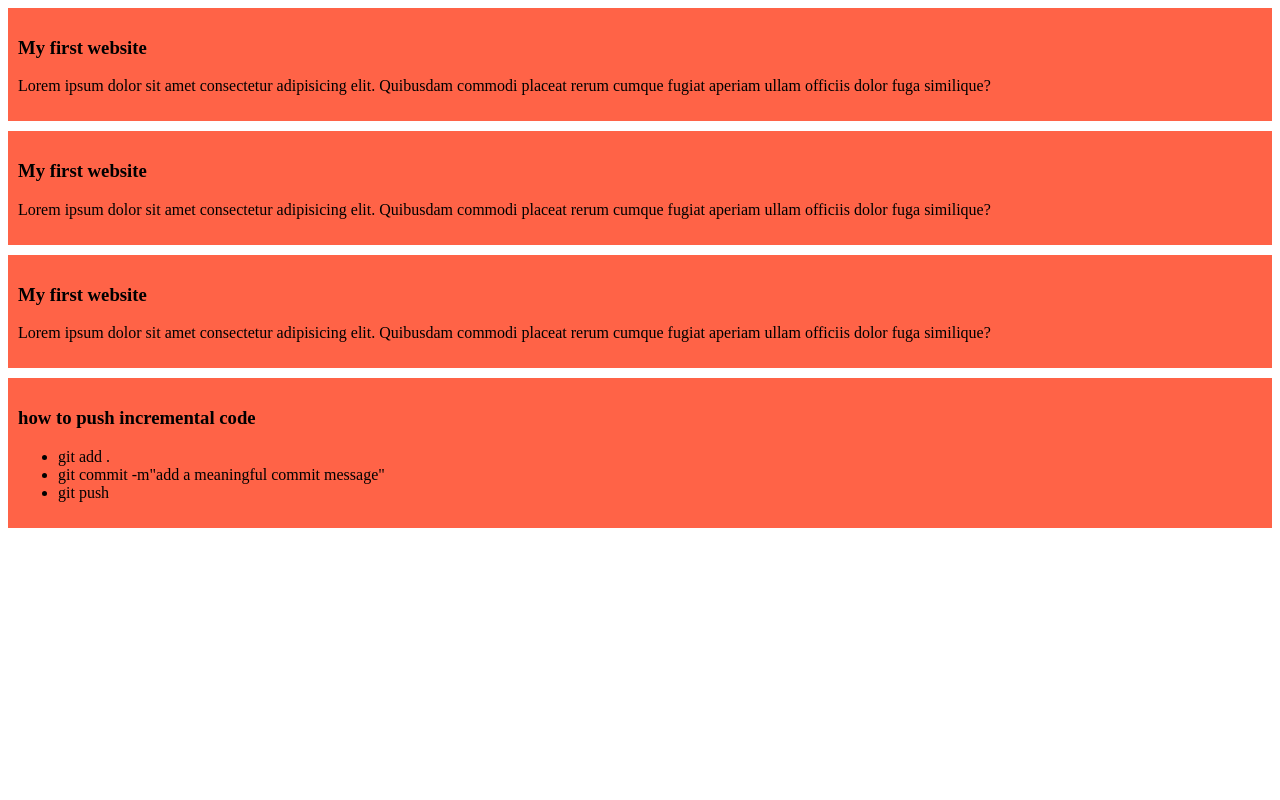
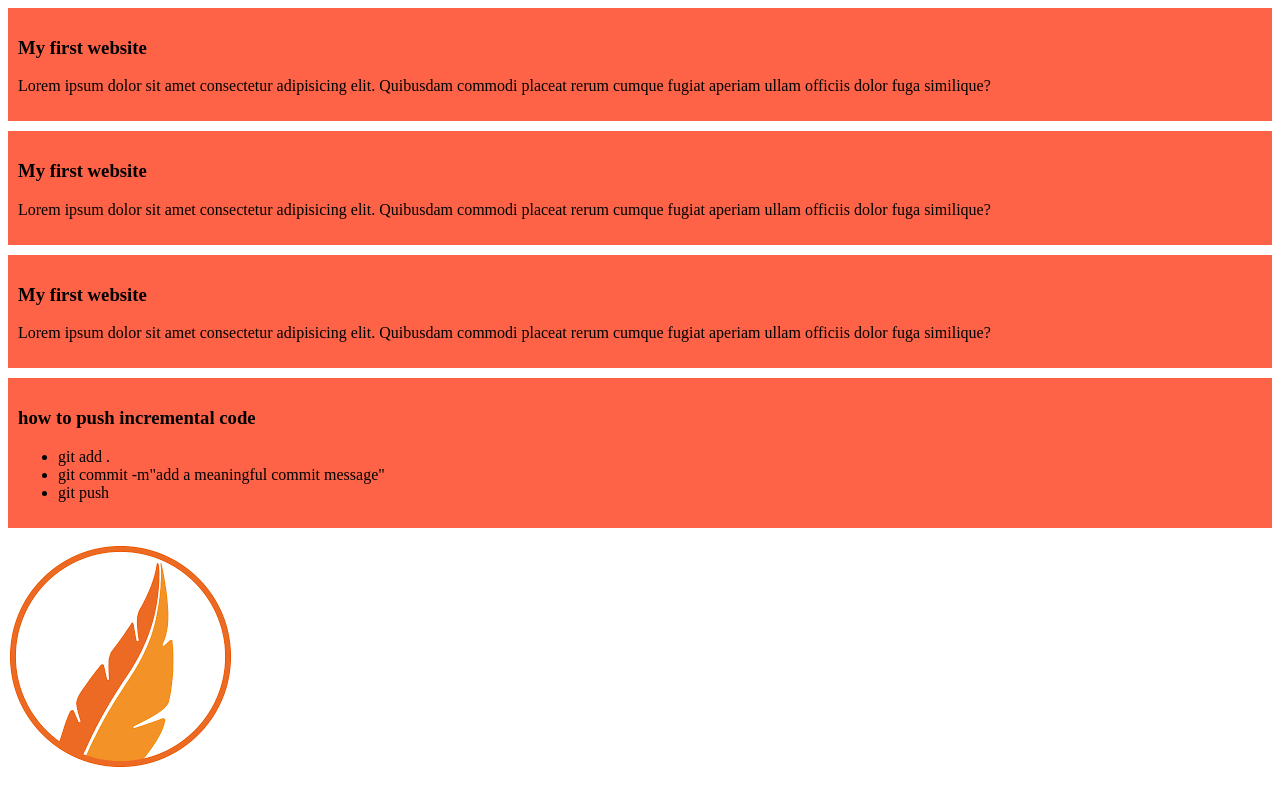
Before and after one commit to developernaeem10/my-simple-website, a plain HTML site: page index.html in a window 1280 px wide. Drawn offline with Linux system fonts and the light colour scheme.

Commit message:
added a picture

```diff
--- a/index.html
+++ b/index.html
@@ -27,5 +27,8 @@
             <li>git push</li>
         </ul>
     </div>
+    <p>
+        <img src="images/TE.png" alt="">
+    </p>
 </body>
 </html>
```
Also changed, not shown: images/TE.png (added).
